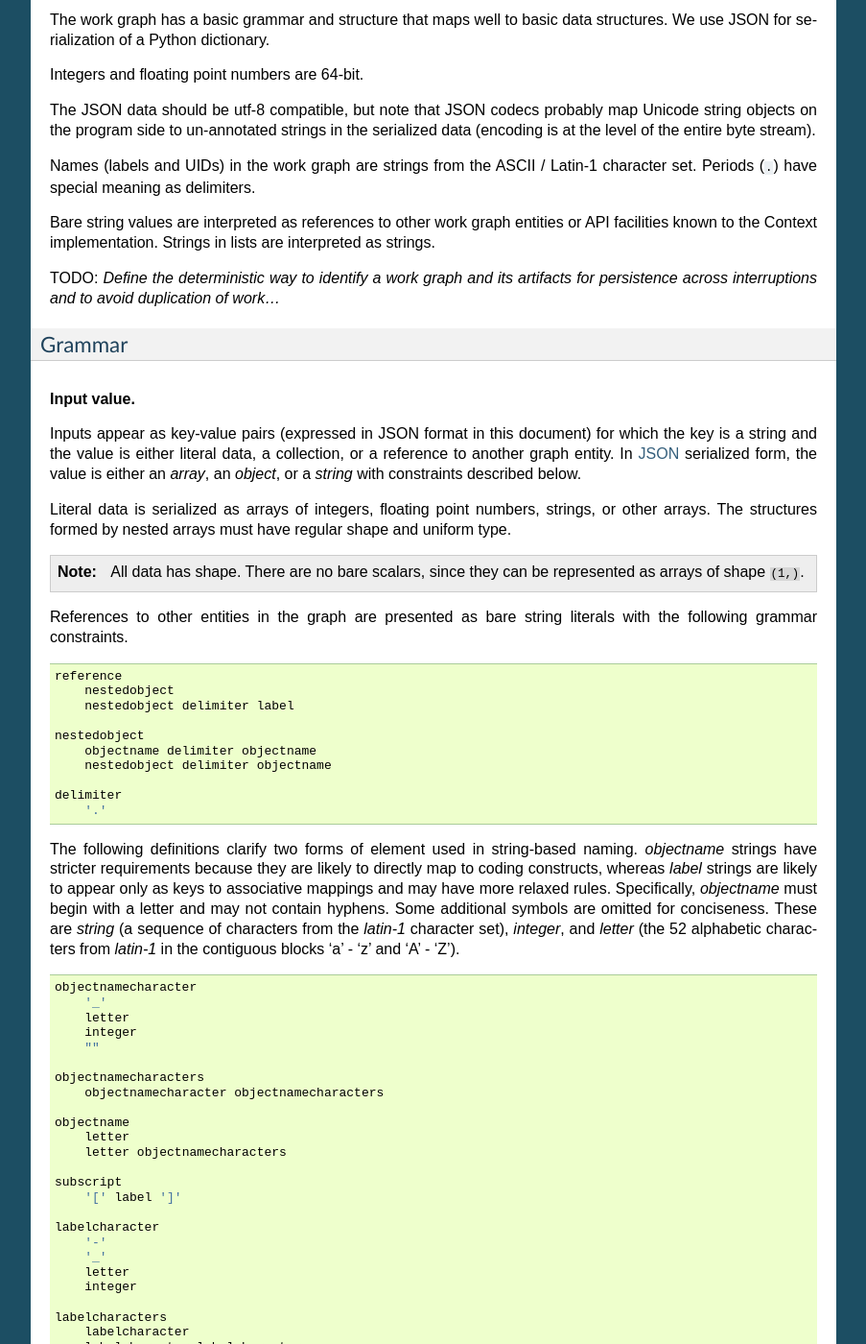
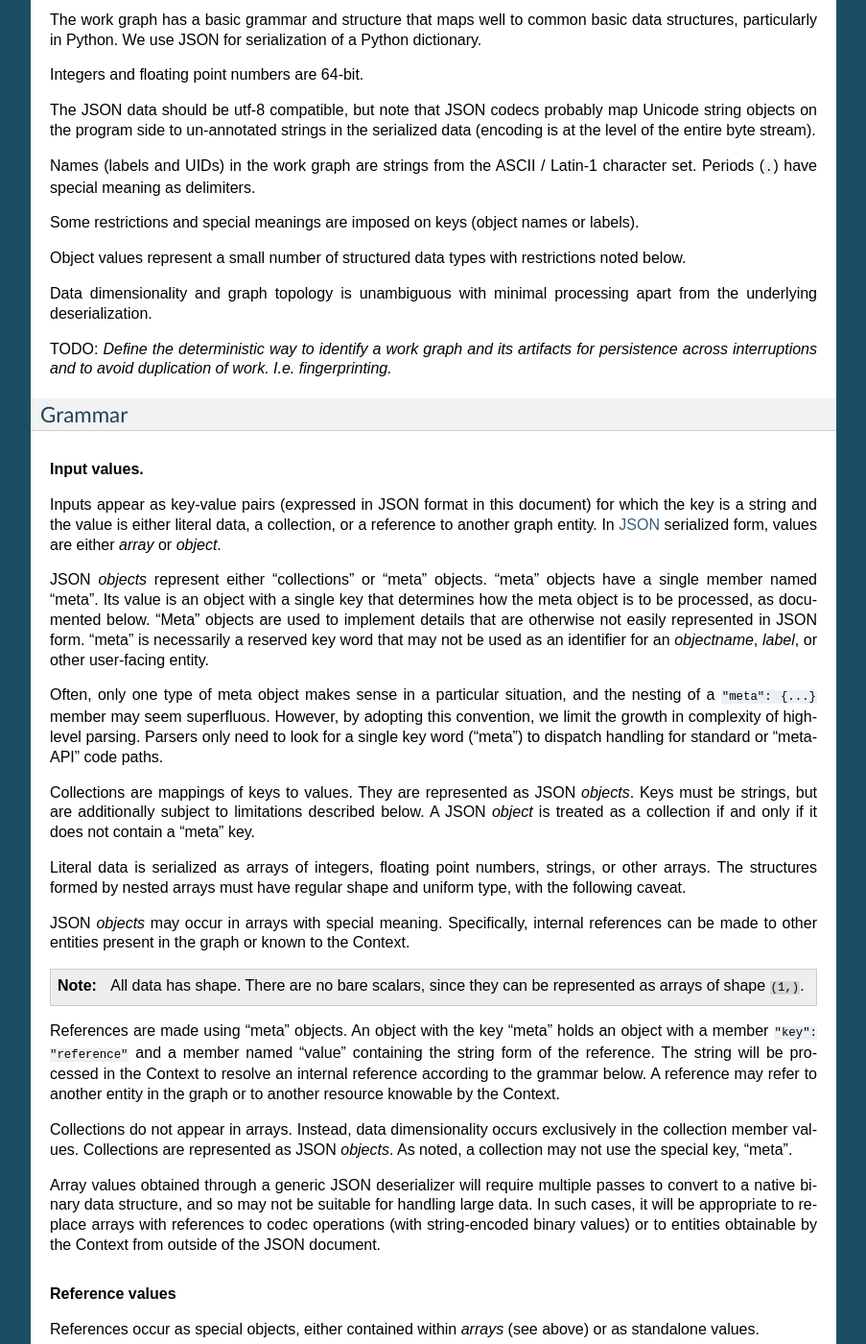
Before and after one commit to eirrgang/gmxapi_graph_0_2, a Sphinx documentation site: the page built from docs/workspec_schema_0_2.rst, in a window 1280 px wide and 1400 px high, scrolled down 2118 px. Shown: the whole window at 96% size, without its empty margins (198-1101 px from the left). Built offline with Sphinx 7.4.7, drawn with Linux system fonts in a browser that asks for light colours; some of the changed text lies outside the part shown.

Commit message:
Update details on data typing and meta objects.
This should be a fairly complete grammar, now. Time for more test code.

```diff
--- a/docs/workspec_schema_0_2.rst
+++ b/docs/workspec_schema_0_2.rst
@@ -112,10 +112,11 @@ not affect the part of the workflow that fed those results, such as a change tha
 trajectory time. Other than the intentional ambiguity that could be introduced with parameter semantics in the previous
 paragraph,
 
-Serialization
--------------
+Serialization conventions
+-------------------------
 
-The work graph has a basic grammar and structure that maps well to basic data structures.
+The work graph has a basic grammar and structure that maps well to common basic data structures,
+particularly in Python.
 We use JSON for serialization of a Python dictionary.
 
 Integers and floating point numbers are 64-bit.
@@ -127,31 +128,58 @@ objects on the program side to un-annotated strings in the serialized data
 Names (labels and UIDs) in the work graph are strings from the ASCII / Latin-1 character set.
 Periods (``.``) have special meaning as delimiters.
 
-Bare string values are interpreted as references to other work graph entities
-or API facilities known to the Context implementation.
-Strings in lists are interpreted as strings.
+Some restrictions and special meanings are imposed on keys (object names or labels).
+
+Object values represent a small number of structured data types with restrictions
+noted below.
+
+Data dimensionality and graph topology is unambiguous with minimal processing
+apart from the underlying deserialization.
 
 TODO:
 *Define the deterministic way to identify a work graph and its artifacts for
-persistence across interruptions and to avoid duplication of work...*
+persistence across interruptions and to avoid duplication of work. I.e. fingerprinting.*
 
 .. _grammar:
 
 Grammar
 ~~~~~~~
 
-.. rubric:: Input value.
+.. rubric:: Input values.
 
 Inputs appear as key-value pairs (expressed in JSON format in this document) for
 which the key is a string and the value is either literal data, a collection,
 or a reference to another graph entity.
-In `JSON <http://www.json.org>`_ serialized form, the value is
-either an *array*, an *object*, or a *string* with constraints described below.
+In `JSON <http://www.json.org>`_ serialized form, values are either *array* or
+*object*.
+
+JSON *objects* represent either "collections" or "meta" objects. "meta" objects have
+a single member named "meta". Its value is an object with a single key that
+determines how the meta object is to be processed, as documented below.
+"Meta" objects are used to implement details that are otherwise not easily
+represented in JSON form. "meta" is necessarily a reserved key word that may not
+be used as an identifier for an *objectname*, *label*, or other user-facing entity.
+
+Often, only one type of meta object makes sense in a particular situation, and
+the nesting of a ``"meta": {...}`` member may seem superfluous. However, by
+adopting this convention, we limit the growth in complexity of high-level parsing.
+Parsers only need to look for a single key word ("meta") to dispatch handling
+for standard or "meta-API" code paths.
+
+Collections are mappings of keys to values. They are represented as JSON *objects*.
+Keys must be strings, but are additionally subject to limitations described below.
+A JSON *object* is treated as a collection if and only if it does not contain a
+"meta" key.
 
 Literal data is serialized as arrays of integers,
 floating point numbers, strings, or other arrays.
 The structures formed by
-nested arrays must have regular shape and uniform type.
+nested arrays must have regular shape and uniform type,
+with the following caveat.
+
+JSON *objects* may occur in arrays with special meaning.
+Specifically, internal references can be made to other entities present in the
+graph or known to the Context.
 
 .. note:: All data has shape. There are no bare scalars, since they can be
    represented as arrays of shape ``(1,)``.
@@ -162,8 +190,40 @@ nested arrays must have regular shape and uniform type.
    we have avoided in the current document because of the challenges of
    disambiguating strings from references in the serialized form.
 
-References to other entities in the graph are presented as bare string literals
-with the following grammar constraints.
+.. todo:: We should explore whether additional specification is warranted to
+   describe a meta-API for light-weight operations, generalizing the internal
+   reference scheme. Object key-value pairs are processed as meta-data for
+   light-weight operations, such as to implement references to other entities
+   present in the graph or known to the Context.
+
+References are made using "meta" objects. An object with the key "meta"
+holds an object with a member ``"key": "reference"`` and a member named "value"
+containing the string form of the reference. The string will be processed in the
+Context to resolve an internal reference according to the grammar below.
+A reference may refer to another entity in the graph or to another resource
+knowable by the Context.
+
+Collections do not appear in arrays. Instead, data dimensionality occurs
+exclusively in the collection member values. Collections are represented as
+JSON *objects*. As noted, a collection may not use the special key, "meta".
+
+Array values obtained through a generic JSON deserializer will require multiple
+passes to convert to a native binary data structure, and so may not be suitable
+for handling large data. In such cases, it will be appropriate to replace arrays
+with references to codec operations (with string-encoded binary values) or to
+entities obtainable by the Context from outside of the JSON document.
+
+.. rubric:: Reference values
+
+References occur as special objects, either contained within *arrays* (see above)
+or as standalone values.
+
+In the case of JSON serialization, a reference string is obtained from a "meta"
+object with a "reference" member, whose value is a string.
+
+The string representation of a reference to an entity resolvable by the Context
+(such as through another graph entity) is represented and interpreted using the
+following grammar.
 
 ::
 
@@ -220,93 +286,92 @@ contiguous blocks 'a' - 'z' and 'A' - 'Z').
     label
         labelcharacters
         label subscript
+        label delimiter label
 
+.. rubric:: Output values and interfaces
 
-Embedding references in structured data
-~~~~~~~~~~~~~~~~~~~~~~~~~~~~~~~~~~~~~~~
+Operation nodes express ownership of resources by enumerating *ports*, which
+may be nested.
 
-Initially, *gmxapi_graph_0_2* assumes that references are not contained within
-serialized value structures. Where necessary, we can use helper operations to
-create new references composed from combinations of lower-dimensional references
-and literal data.
+In JSON, *ports* are expressed as object members. A port *name* is used as a
+key, and the value is either a meta object the port resource,
+or a collection of nested named *ports*.
 
-This section discusses future options for distinguishing string literals from
-node references in nested structures.
+The *name* should be user-friendly, but may be almost any sequence of
+*labelcharacters* that is unique in the scope of the node outputs and suitable
+for reference, as described above.
 
-Consider the following serialized object member::
+The "output" port of the node is reserved for immutable resources. It may
+describe an immutable type or a collection of nested outputs.
 
-    "value": ["mdrun1.output.trajectory", "mdrun2.output.trajectory"]
+The key word "meta" is reserved, and may not be used as an output name.
 
-How do we determine whether this is a ``(2,)`` shaped reference to two trajectory
-outputs, versus a list of two strings?
+The "interface" port of the node is used (by convention) for mutable resources,
+or interfaces that the interpreting Context will not be responsible for
+resolving into directed acyclic flow of immutable data events. References to
+"interface" or nested ports warrant either coscheduling or dispatch/delegation
+to another Context implementation.
 
-Is the operation definition considered when deserializing object members or
-should the serialized data be unambiguous without context? This question is
-relevant to the determination of the shape and dimensionality of resources.
+.. rubric:: Resource metadata
 
-.. rubric:: Option
+A meta object with the key "resource" provides metadata for a resource.
+Resource meta objects have a string-valued member "type" and an array-valued
+member "shape".
 
-Require all literals to have a final dimension of size unity. In order to avoid
-ambiguity, empty dimensions beyond this requirement must be removed.
+"type" is an *objectname* that the Context is able to resolve as an API entry
+point providing the operation interface and, thus, the various API-specified
+helpers for describing and instantiating graph nodes.
 
-There are no bare scalar constants: all data has *shape*.
-A single scalar value is the sole element of data with shape ``(1,)``
-and therefore appears with at least one pair of enclosing list
-delimiters, e.g. ``"value": [42]``
+"shape" is a sequence giving the size of each dimension from the outside in.
 
-``"value": "mdrun1.output.trajectory"`` unambiguously refers to another graph
-entity.
+Example: A single scalar integer output::
 
-``"value": ["mdrun1.output.trajectory"]`` refers to a single string literal.
+    "output": { "meta": { "resource": { "type": "gmxapi.Integer64", "shape": [1] } } }
 
-``"value": ["mdrun1.output.trajectory", "mdrun2.output.trajectory"]`` is a list
-of two references.
+Example: Output from an MD ensemble simulation with 10 members::
 
-``"value": [["mdrun1.output.trajectory"], ["mdrun2.output.trajectory"]]`` is a
-list of two string literals.
+    "output":
+    {
+        "parameters":
+        {
+            "meta":
+            {
+                "resource":
+                {
+                    "type": "gmxapi.Mapping",
+                    "shape": [10]
+                }
+            }
+        },
+        "trajectory":
+        {
+            "meta":
+            {
+                "resource":
+                {
+                    "type": "gmxapi.simulation.Trajectory",
+                    "shape": [10]
+                }
+            }
+        }
+    }
 
-``"value": ["mdrun1.output.trajectory", ["mdrun2.output.trajectory"]]`` is a
-list of one reference and one string literal.
+.. todo::   Note that "mapping"s and "collection"s may often be interchangeable, but in the
+            current specification we do not require that the keys and value types of a
+            Mapping are known before run time. This may not be tenable in the long run.
+            Similarly, we need to clarify the situations under which we may and may not know
+            the dimensionality or dimension sizes of array data before run time.
 
-``"value": [["mdrun1.output.trajectory"]]`` is invalid.
+.. todo:: Special meaning for bare string values? We have not specified an
+          interpretation for input object members with bare string values. We
+          could allow automatic treatment of such members as references.
 
-``"value": [["mdrun1.output.trajectory", ["mdrun2.output.trajectory"]]]`` is invalid.
-
-``"value": 42`` is invalid.
-
-``"value": [42]`` is an integer with shape ``(1,)``.
-
-``"value": [[42]]`` is invalid.
-
-Caveats:
-
-* The dimensionality of an input's serialized record cannot indicate the graph
-  topology without details of the operation implementation.
-* Scatter operations cannot be well defined until the consumer(s) are known.
-  This likely means that ``scatter`` is not truly an operation, but, at best,
-  an annotation.
-
-.. rubric:: Option
-
-Require all string literals to be enclosed in a 1-element list.
-
-.. rubric:: Option
-
-Add an additional *shape* attribute to the serialized record.
-
-
-Additional cases:
-
-Prevent broadcasting?
-
-Force scatter with broadcast? (E.g. send each element of a (10,) array to 10
-consumers, each of which consumes an array of 10 values.)
-
-A data dimension must be populated
-
-..
-   It also simplifies uniqueness checks, where ``["string"]`` and ``[["string"]]``
-   (or ``0``, ``[0]``, and ``[[0]]``) would otherwise need to be parsed as equivalent.
+.. todo:: Labels as references? We are currently requiring that references use
+          the explicit object reference structured grammar. Since we do not
+          allow periods (``.``) to be used in *labels*, we could treat reference
+          strings that do not contain periods as *labels* that must resolve in
+          the current graph. This would probably be a lot of parsing burden, so
+          the benefit would need to be clearer.
 
 Topology
 ~~~~~~~~
@@ -316,8 +381,23 @@ API handles may have implicit higher dimensions accommodating parallel computati
 but the graph data dimensions are explicitly represented in both operation
 input and output.
 
-Schema
-~~~~~~
+Dimensionality of an input value is either the dimensionality of an input array
+or the dimensionality of a referenced resource.
+
+Dimensionality of a resource is determined by its *shape* value. Note that the
+type may describe a schema in terms of another dimensioned type. Resolution of
+such a resource to a simple higher dimensional object is an implementation
+detail, but dimensions added by resolving references or types are considered
+nested, and therefore inner dimensions. If other data shaping needs to occur or
+to be represented in the graph, then helper operations may be used to consolidate
+the data representation.
+
+For example, a ``join_arrays`` operation may accept inputs of array compatible
+references from different source types to establish an "output" port with a
+single type and shape.
+
+Graph and node Schema
+---------------------
 
 When an element is being evaluated for deserialization / instantiation, the
 *namespace* and *operation* are looked up in the API registry for a dispatching
@@ -396,48 +476,10 @@ interface
   code may advertise itself as a pluggable force calculation with a
   *interface.potential* port.
 
-gmxapi_workspec_0_1
-"""""""""""""""""""
-
-.. versionadded:: 0.0.0
-
-    Operation instantiation is mediated during Session launch by the *depends*
-    field of each element. The binding protocol is unspecified, but a dependent
-    node builder is *subscribed* to the builder of the dependency before the
-    builders are called in topologically valid order, as determined by the DAG
-    implied by the *depends* network.
-
-.. seealso::
-
-   `DOI 10.1093/bioinformatics/bty484 <https://doi.org/10.1093/bioinformatics/bty484>`_
-
-gmxapi_graph_0_2
-""""""""""""""""
-
-.. versionchanged:: 0.1
-
-    Inputs, outputs, and other interfaces are explicitly represented in the
-    data structure.
-    Input ports names and types are specified by the API. Bound arguments are
-    included in the record.
-    Output ports are determined by querying the operation, so the available keys
-    and types are included in the record.
-
-Note that, in the examples, *element* keys are calculated deterministically
-by the framework to uniquely identify a node (and its output) in terms of a
-specified operation behavior and the inputs to the node.
-
-Angle brackets and the names they enclose (e.g. *<symbol>*) are not literal,
-representing variable data or values explained in this text.
-
-*<hash>* indicates a MIME-like (latin-1 compatible, base-64 encoded) string
-representation of the unique features of the operation node. This value is
-calculated by the Context with help from the Operation definition.
-
 .. _simulation input:
 
 Simulation input
-""""""""""""""""
+~~~~~~~~~~~~~~~~
 
 The API conventions allow for specification of certain hierarchical data for
 collaborating operations. For instance, we currently expect that a simulation
@@ -486,6 +528,40 @@ logic as is used when validating client input to build an always-valid DAG, one
 element at a time. Specifically, nodes are not modifiable after addition, so
 input dependencies must be resolvable when a node is added.
 
+.. versionadded:: 0.0.0
+
+    For records with *version: gmxapi_workspec_0_1*,
+    operation instantiation is mediated during Session launch by the *depends*
+    field of each element. The binding protocol is unspecified, but a dependent
+    node builder is *subscribed* to the builder of the dependency before the
+    builders are called in topologically valid order, as determined by the DAG
+    implied by the *depends* network.
+
+.. seealso::
+
+   `DOI 10.1093/bioinformatics/bty484 <https://doi.org/10.1093/bioinformatics/bty484>`_
+
+.. versionchanged:: 0.1
+
+    For records with *version: gmxapi_graph_0_2*
+    inputs, outputs, and other interfaces are explicitly represented in the
+    data structure.
+    Input ports names and types are specified by the API. Bound arguments are
+    included in the record.
+    Output ports are determined by querying the operation, so the available keys
+    and types are included in the record.
+
+Note that, in the examples, *element* keys are calculated deterministically
+by the framework to uniquely identify a node (and its output) in terms of a
+specified operation behavior and the inputs to the node.
+
+Angle brackets and the names they enclose (e.g. *<symbol>*) are not literal,
+representing variable data or values explained in this text.
+
+*<hash>* indicates a MIME-like (latin-1 compatible, base-64 encoded) string
+representation of the unique features of the operation node. This value is
+calculated by the Context with help from the Operation definition.
+
 Immutable data resources are produced as outputs and consumed as inputs.
 Additionally, some operations have interdependencies or data flow that cannot
 be resolved at the level of the work graph. We refer to these interactions
@@ -517,3 +593,7 @@ Reference implementation
 A reference implementation in Python can heavily rely on the ``json`` module,
 supplemented through the *object_hook* and *object_pairs_hook* to the
 ``json.JSONDecoder``.
+
+Note that it is non-trivial to deserialize JSON arrays directly to native arrays
+for several reasons related to the flexibility of allowed array data in the JSON
+document (most notably, the dimensionality).
```
Also changed, not shown: other parts of docs/workspec_schema_0_2.rst (+10 -4 lines).
